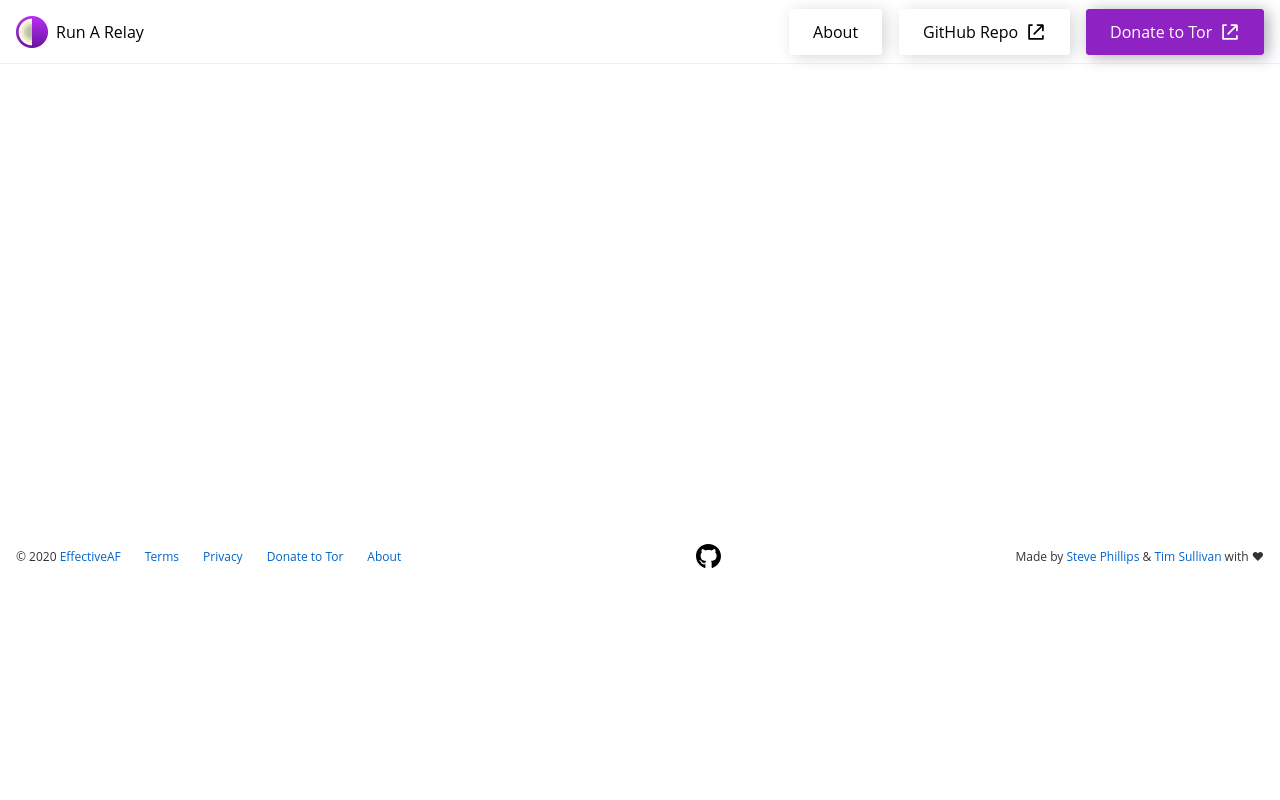
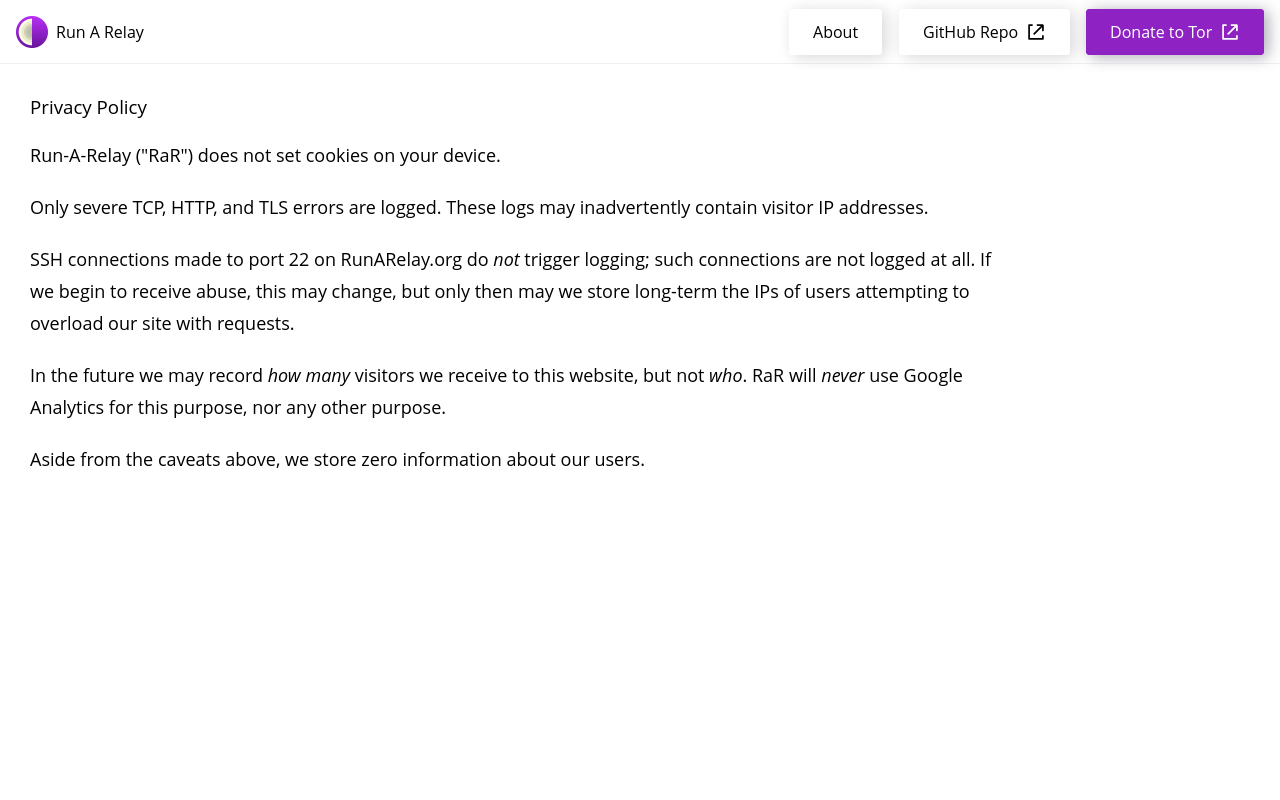
Before and after one commit to EffectiveAF/run-a-relay, a Svelte app: page /privacy in a window 1280 px wide. Shown: the top 800 px of the page. Built offline with nearby package versions, Linux system fonts and the light colour scheme; a web font is replaced by a local one.

Commit message:
Created /terms of service, /privacy policy

```diff
--- a/public/index.html
+++ b/public/index.html
@@ -6,7 +6,7 @@
 
   <title>Run A Relay</title>
 
-  <link rel='stylesheet' href='/global.css?v=65'>
+  <link rel='stylesheet' href='/global.css?v=70'>
   <link rel='stylesheet' href='/build/bundle.css?v=48'>
 
   <script defer src='/build/bundle.js?v=48'></script>
--- a/public/relay.css
+++ b/public/relay.css
@@ -27,3 +27,21 @@ nav > a > h1, h2, h3, h4 {
   mask: url(/img/hamburger_menu.svg) no-repeat center / contain;
   -webkit-mask: url(/img/hamburger_menu.svg) no-repeat center / contain;
 }
+
+/* Used in static-ish pages (/about, /terms, /privacy) */
+.static-content {
+  padding: var(--margin-left-default);
+  max-width: 80%;
+}
+@media (max-width: 640px) {
+  .static-content {
+    padding: calc(var(--margin-left-default) / 2);
+    max-width: 96%;
+  }
+}
+.static-content ul {
+  margin-left: 30px;
+}
+.static-content li, .static-content p {
+  margin-top: 20px;
+}
--- a/src/About.svelte
+++ b/src/About.svelte
@@ -5,19 +5,9 @@
 </script>
 
 <style>
-  .about {
-    padding: 40px;
-    font-size: 18px;
-  }
-  ul {
-    margin-left: 30px;
-  }
-  li, p {
-    margin-top: 10px;
-  }
 </style>
 
-<div class="about">
+<div class="static-content">
   <h3>Who Built <em>Run A Relay</em>?</h3>
 
   <ul>
--- a/src/App.svelte
+++ b/src/App.svelte
@@ -5,6 +5,8 @@
   import Home from './Home.svelte';
   import Steps from './Steps.svelte';
   import About from './About.svelte';
+  import Terms from './TermsOfService.svelte';
+  import Privacy from './PrivacyPolicy.svelte';
   import Footer from './Footer.svelte';
 </script>
 
@@ -20,6 +22,10 @@
     <Route path="/step/:stepName" component={Steps} />
 
     <Route path="/about" component={About} />
+
+    <Route path="/terms" component={Terms} />
+
+    <Route path="/privacy" component={Privacy} />
   </div>
 
   <Footer />
--- /dev/null
+++ b/src/PrivacyPolicy.svelte
@@ -0,0 +1,35 @@
+<script>
+  export let location;  // implicitly populated by router
+</script>
+
+<div class="static-content">
+  <h3>Privacy Policy</h3>
+
+  <p>
+    Run-A-Relay ("RaR") does not set cookies on your device.
+  </p>
+
+  <p>
+    Only severe TCP, HTTP, and TLS errors are logged.  These logs may
+    inadvertently contain visitor IP addresses.
+  </p>
+
+  <p>
+    SSH connections made to port 22 on RunARelay.org do <em>not</em>
+    trigger logging; such connections are not logged at all.  If we
+    begin to receive abuse, this may change, but only then may we store
+    long-term the IPs of users attempting to overload our site with
+    requests.
+  </p>
+
+  <p>
+    In the future we may record <em>how many</em> visitors we receive to
+    this website, but not <em>who</em>.  RaR will <em>never</em> use
+    Google Analytics for this purpose, nor any other purpose.
+  </p>
+
+  <p>
+    Aside from the caveats above, we store zero information about our
+    users.
+  </p>
+</div>
--- /dev/null
+++ b/src/TermsOfService.svelte
@@ -0,0 +1,28 @@
+<script>
+  import ExternalLink from './ExternalLink.svelte';
+
+  export let location;  // implicitly populated by router
+</script>
+
+<div class="static-content">
+  <h3>Terms of Service</h3>
+
+  <p>
+    EffectiveAF is a proud supporter of the
+    <ExternalLink href="https://ethicalsource.dev/">Ethical Source</ExternalLink>
+    movement.  Run-A-Relay is released under an
+    Ethical Source license, namely The Hippocratic License 2.1 (see
+    below).
+  </p>
+
+  <p>
+    You may do as you wish with this website and
+    <ExternalLink href="https://github.com/EffectiveAF/run-a-relay">its software</ExternalLink>
+    provided that you do not somehow use it to
+    violate human rights as defined by the UN Universal Declaration of
+    Human Rights;
+    see <ExternalLink href="https://github.com/EffectiveAF/run-a-relay/blob/master/LICENSE.md">LICENSE.md</ExternalLink>
+    or <ExternalLink href="https://firstdonoharm.dev/">The Hippocratic
+    License 2.1</ExternalLink> for details.
+  </p>
+</div>
```
